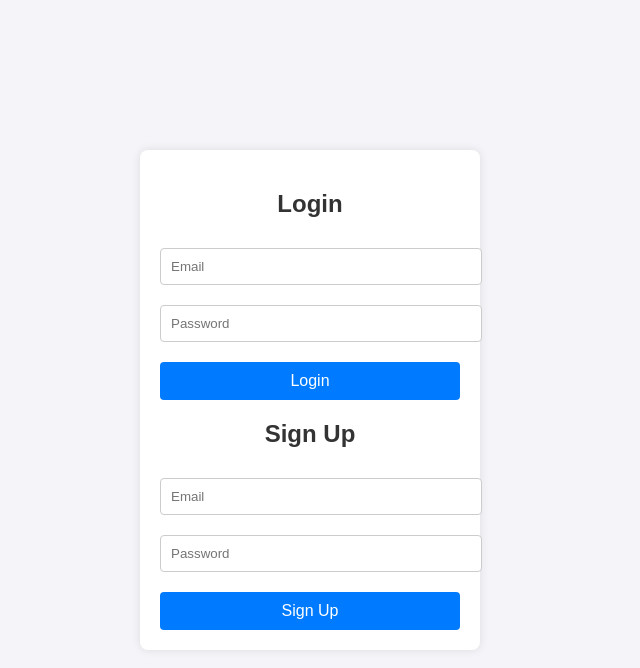
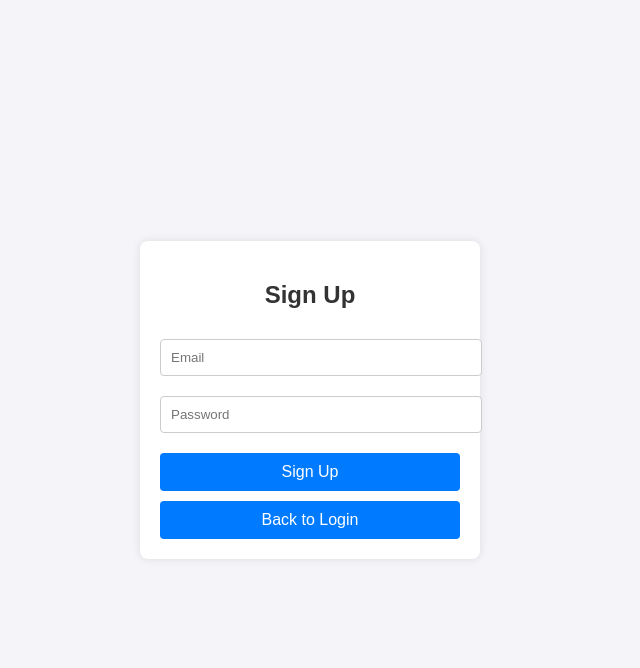
Before and after one commit to DenuwanSilva/Denuwan.github.io, a plain HTML site: page index.html in a window 1280 px wide. Both pictures are taken after a click on the button "Sign Up". Shown: the whole page, without its empty margins (330-970 px from the left). Drawn offline with Linux system fonts and the light colour scheme; no server answers.

Commit message:
Update index.html

```diff
--- a/index.html
+++ b/index.html
@@ -9,18 +9,18 @@
 <body>
   <div class="container">
     <div class="form-container">
-      <h2>Login</h2>
+      <h2 id="form-title">Login</h2>
       <div id="login-div">
         <input type="email" id="email" placeholder="Email" required>
         <input type="password" id="password" placeholder="Password" required>
         <button onclick="login()">Login</button>
       </div>
-      <h2>Sign Up</h2>
-      <div id="signup-div">
+      <div id="signup-div" style="display: none;">
         <input type="email" id="signup-email" placeholder="Email" required>
         <input type="password" id="signup-password" placeholder="Password" required>
         <button onclick="signUp()">Sign Up</button>
       </div>
+      <button id="toggle-button" onclick="toggleForm()">Sign Up</button>
     </div>
   </div>
 
@@ -60,6 +60,7 @@
           const user = userCredential.user;
           console.log('User logged in:', user);
           alert('Logged in successfully');
+          window.location.href = "main.html"; // Redirect to main.html
         })
         .catch((error) => {
           const errorCode = error.code;
@@ -80,6 +81,7 @@
           const user = userCredential.user;
           console.log('User signed up:', user);
           alert('Signed up successfully');
+          window.location.href = "main.html"; // Redirect to main.html
         })
         .catch((error) => {
           const errorCode = error.code;
@@ -88,6 +90,26 @@
           alert('Error: ' + errorMessage);
         });
     };
+
+    // Toggle between login and sign-up forms
+    window.toggleForm = function() {
+      const loginDiv = document.getElementById('login-div');
+      const signupDiv = document.getElementById('signup-div');
+      const formTitle = document.getElementById('form-title');
+      const toggleButton = document.getElementById('toggle-button');
+
+      if (signupDiv.style.display === 'none') {
+        signupDiv.style.display = 'block';
+        loginDiv.style.display = 'none';
+        formTitle.textContent = 'Sign Up';
+        toggleButton.textContent = 'Back to Login';
+      } else {
+        signupDiv.style.display = 'none';
+        loginDiv.style.display = 'block';
+        formTitle.textContent = 'Login';
+        toggleButton.textContent = 'Sign Up';
+      }
+    };
   </script>
 </body>
 </html>
```
